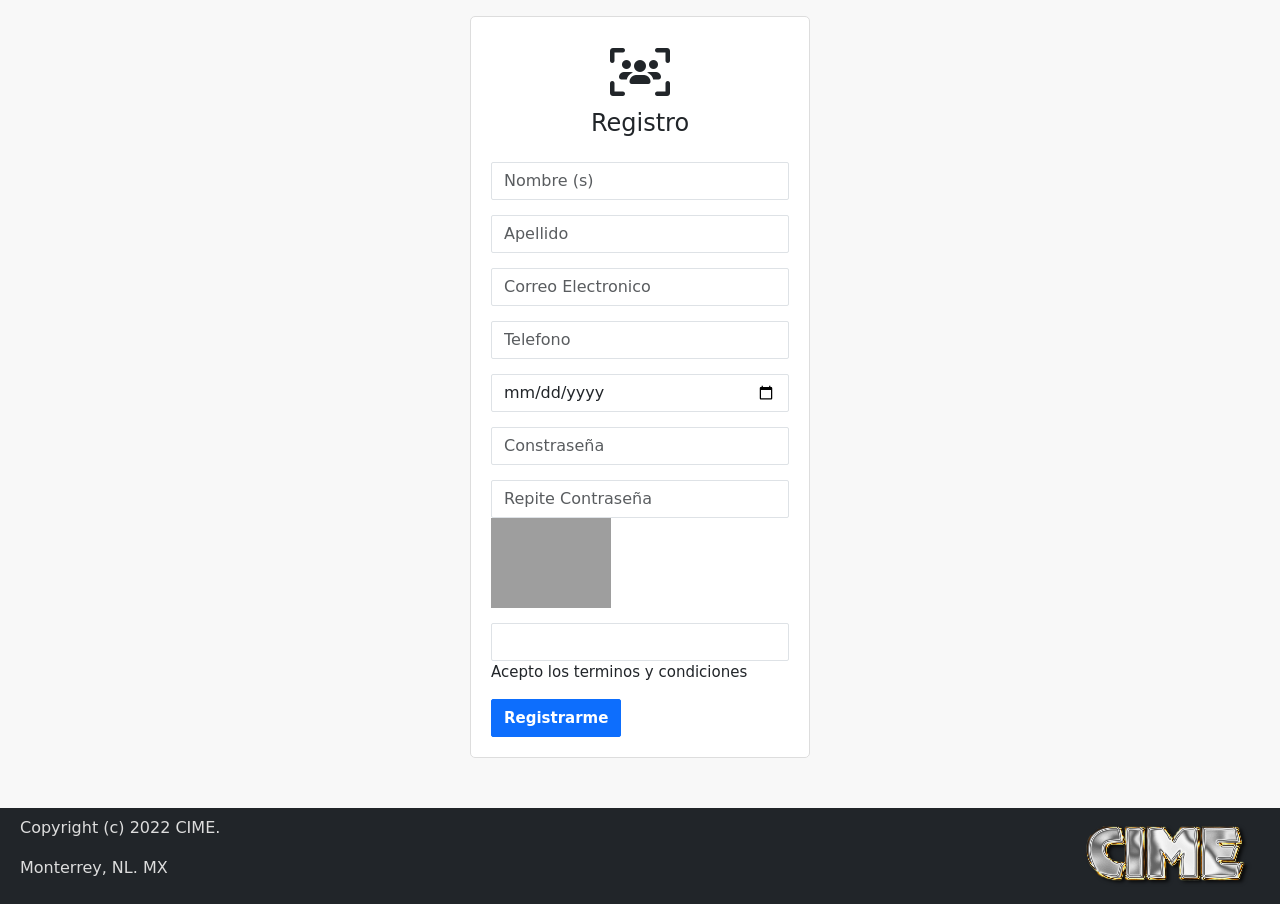
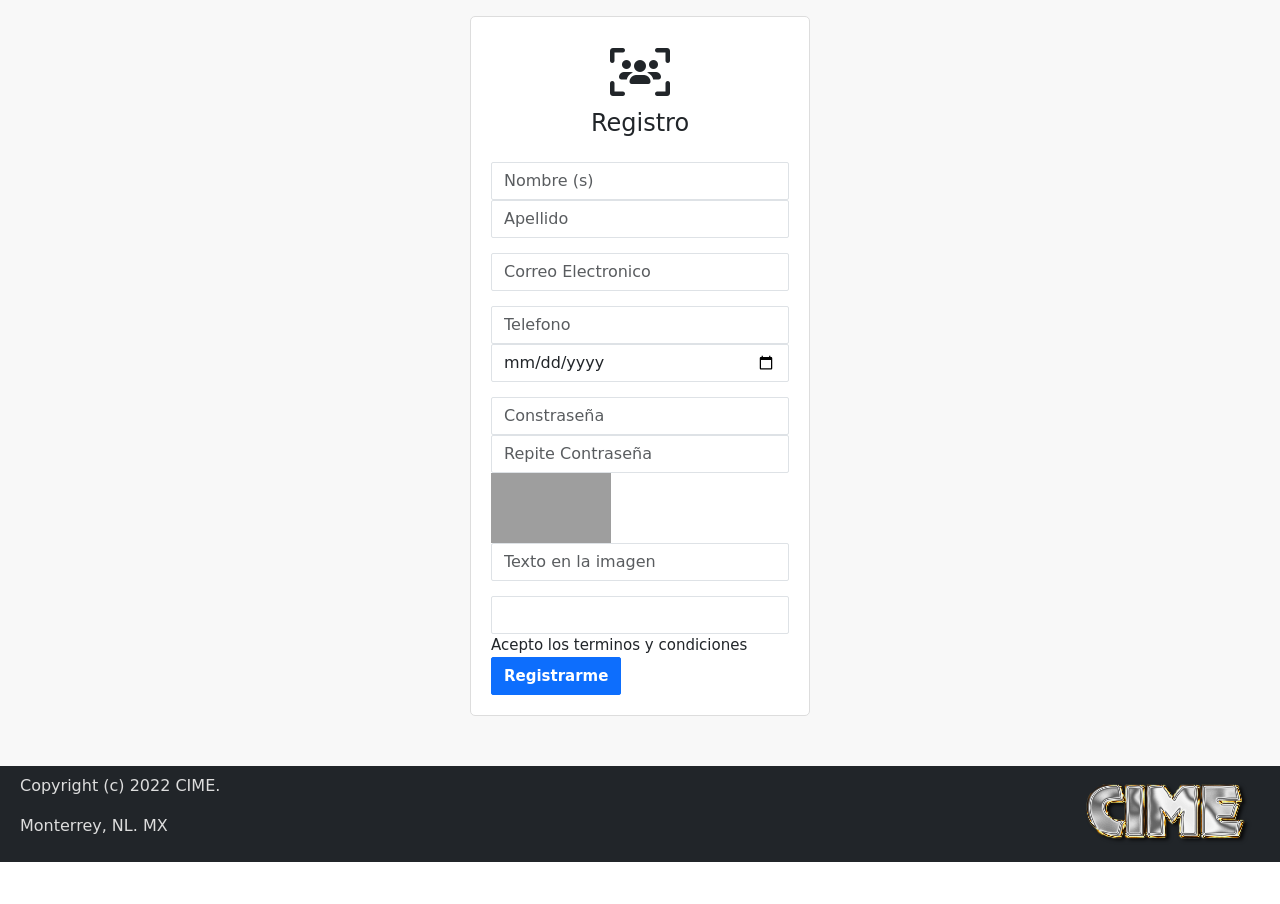
Before and after one commit to AlexHoyos/cime, a PHP site: page /register.php in a window 1280 px wide. Shown: the part 260-1164 px from the top of the page. After the commit the page ends 1122 px from the top, so only its background shows below. Run offline with PHP 8.4, Linux system fonts and the light colour scheme; some libraries are stand-ins or nearby versions; grey boxes are pictures that could not be loaded.

Commit message:
Pagina Registro Actualizada

```diff
--- a/assets/css/global.css
+++ b/assets/css/global.css
@@ -117,35 +117,3 @@ footer {
     font-size: 48px;
     text-align: center;
 }
-
-.register-form {
-    width: 340px;
-    margin: 50px auto;
-    font-size: 15px;
-    border: 1px solid #DDD;
-    border-radius: 5px;
-    padding: 20px;
-    background-color: #FFF;
-}
-.register-form h2 {
-    margin-bottom: 25px;
-    text-align: center;
-    font-size: 24px;
-}
-.register-form .form-group {
-    margin-top:15px;
-}
-.register-form .form-control, .register-form .btn {
-    min-height: 38px;
-    border-radius: 2px;
-}
-.register-form .btn {
-    font-size: 15px;
-    font-weight: bold;
-}
-.register-icon {
-    display: block;
-    margin: 0 auto;
-    font-size: 48px;
-    text-align: center;
-}
--- a/register.php
+++ b/register.php
@@ -8,41 +8,39 @@
     <div class="col-12" id="pageTitle">
         <h1>Registro</h1>
     </div>
-<div class="register-form">
-<div class="register-icon">
+    <div class="login-form">
+        <div class="login-icon">
             <i class="fa-solid fa-users-viewfinder"></i>
         </div>
         <h2>Registro</h2>
         <form action="register.php" method="post">
             <div class="form-group">
                 <input type="text" class="form-control" name="nombre" placeholder="Nombre (s)" required="required">
-    </div>
-    <div class="form-group">
                 <input type="text" class="form-control" name="apellido" placeholder="Apellido" required="required">
             </div>
             <div class="form-group">
-        <input type="email" class="form-control" name="email" placeholder="Correo Electronico" required="required">
+                <input type="email" class="form-control" name="email" placeholder="Correo Electronico"
+                    required="required">
             </div>
             <div class="form-group">
                 <input type="number" class="form-control" name="telefono" placeholder="Telefono" required="required">
+                <input type="date" class="form-control" name="fechanacimiento" placeholder="Fecha de Nacimiento"
+                    required="required">
             </div>
             <div class="form-group">
-        <input type="date" class="form-control" name="fechanacimiento" placeholder="Fecha de Nacimiento" required="required">
+                <input type="password" class="form-control" name="password" placeholder="Constraseña"
+                    required="required">
+                <input type="password" class="form-control" name="confirmpassword" placeholder="Repite Contraseña"
+                    required="required">
+            </div>
+            <div class="imgcaptcha">
+                <img src="<?= WEB_URL ?>/app/Includes/CaptchaImg.php" height="70px" width="120px">
+                <input type="text" class="form-control" name="captcha" placeholder="Texto en la imagen"
+                    required="required">
             </div>
             <div class="form-group">
-        <input type="password" class="form-control" name="password" placeholder="Constraseña" required="required">
-    </div>
-    <div class="form-group">
-        <input type="password" class="form-control" name="confirmpassword" placeholder="Repite Contraseña" required="required">
-    </div>
-    <div class="imgcaptcha">
-        <img src="<?=WEB_URL?>/app/Includes/CaptchaImg.php" height="90px" width="120px">
-    </div>
-    <div class="form-group">
-        <input type="checkbox" class="form-control" name="condiciones"  required="required">
+                <input type="checkbox" class="form-control" name="condiciones" id="condiciones" value="condicion">
                 <label for="condiciones"> Acepto los terminos y condiciones</label>
-    </div>
-    <div class="form-group">
                 <button type="submit" class="btn btn-primary btn-block">Registrarme</button>
             </div>
         </form>
```
Lines whose indentation alone changed are shown as unchanged.
